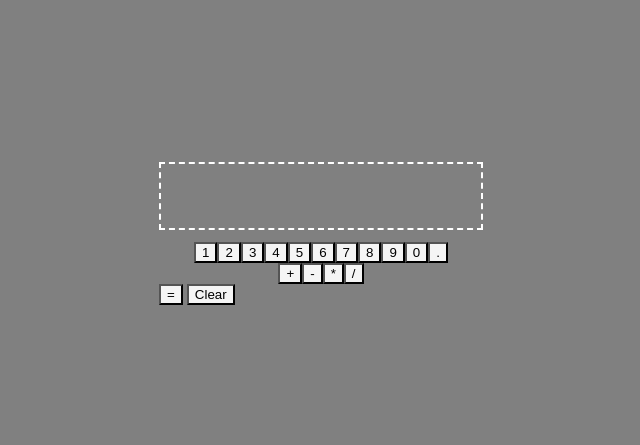
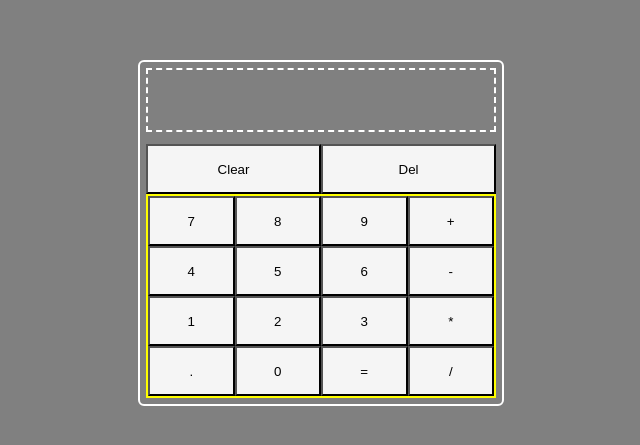
Before and after one commit to KPdev94/calculator, a plain HTML site: page index.html in a window 1280 px wide. Shown: the part 167-612 px from the top of the page, without its empty margins (319-959 px from the left). Drawn offline with Linux system fonts and the light colour scheme.

Commit message:
Fixed issues, made prettier
Need to fix delete button issue when deleting then trying to math

```diff
--- a/index.html
+++ b/index.html
@@ -7,29 +7,42 @@
         <link rel="stylesheet" href="./style.css">
     </head>
     <body>
-        <div id="display"></div>
-        <div class="numBtns">
-            <button class="numBtn" id="1">1</button>
-            <button class="numBtn" id="2">2</button>
-            <button class="numBtn" id="3">3</button>
-            <button class="numBtn" id="4">4</button>
-            <button class="numBtn" id="5">5</button>
-            <button class="numBtn" id="6">6</button>
-            <button class="numBtn" id="7">7</button>
-            <button class="numBtn" id="8">8</button>
-            <button class="numBtn" id="9">9</button>
-            <button class="numBtn" id="0">0</button>
-            <button class="numBtn" id=".">.</button>
+        <div class="calcContainer">
+            <div id="display"></div>
+            <div class="otherBtns">
+                <button class="clearBtn" id="clear">Clear</button>
+                <button class="deleteBtn" data-key="Backspace" id="delete">Del</button>
+            </div>
+                <div class="keypad">
+                    <div class="line1">
+                        <button class="numBtn" data-key="Digit7" id="7">7</button>
+                        <button class="numBtn" data-key="Digit8" id="8">8</button>
+                        <button class="numBtn" data-key="Digit9" id="9">9</button>
+                        <button class="mathBtn" data-key="NumpadAdd" id="add">+</button>
+                    </div>
+                    <div class="line2">
+                        <button class="numBtn" data-key="Digit4" id="4">4</button>
+                        <button class="numBtn" data-key="Digit5" id="5">5</button>
+                        <button class="numBtn" data-key="Digit6" id="6">6</button>
+                        <button class="mathBtn" data-key="NumpadSubtract" id="sub">-</button>
+
+                    </div>
+                    <div class="line3">
+                        <button class="numBtn" data-key="Digit1" id="1">1</button>
+                        <button class="numBtn" data-key="Digit2" id="2">2</button>
+                        <button class="numBtn" data-key="Digit3" id="3">3</button>
+                        <button class="mathBtn" data-key="NumpadMultiply" id="multiply">*</button>
+
+                    </div>
+                    <div class="line4">
+                        <button class="numBtn" data-key="Period" id=".">.</button>
+                        <button class="numBtn" data-key="Digit0" id="0">0</button>
+                        <button class="equalsBtn" data-key="Equal" id="equals">=</button>
+                        <button class="mathBtn" data-key="NumpadDivide" id="divide">/</button>
+                    </div>
+                </div>
+            </div>
         </div>
-        <div class="mathBtns">
-            <button class="mathBtn" id="add">+</button>
-            <button class="mathBtn" id="sub">-</button>
-            <button class="mathBtn" id="multiply">*</button>
-            <button class="mathBtn" id="divide">/</button>
-        </div>
-        <button class="equalsBtn" id="equals">=</button>
-        <button class="clearBtn" id="clear">Clear</button>
-
     </body>
     <script src="./script.js" defer></script>
 </html>
--- a/script.js
+++ b/script.js
@@ -2,10 +2,15 @@ let operator;
 let firstNum = "";
 let nextNum = "";
 let displayNum = "";
+const equalsBtn = document.querySelector("#equals");
+const deleteBtn = document.querySelector("#delete");
+const clearBtn = document.querySelector('#clear');
+const mathBtns = document.querySelectorAll(".mathBtn");
+const numBtns = document.querySelectorAll(".numBtn");
 
 const screen = document.querySelector('#display');
 
-const limit = (string) => {
+const limitLength = (string) => {
     return string.substring(0, 15);
 }
 
@@ -23,9 +28,13 @@ const operate = (operator, num1, num2) => {
         else if (operator == 'divide') return Number(num1 / num2);
 }
 
-const numBtns = document.querySelectorAll(".numBtn");
+
+
 numBtns.forEach((button) => {
     button.addEventListener('click', (e) => {
+        /* In future program class list add for selection of math and equals
+        btns and just make nums not work if selected is equals */
+
         if(firstNum && operator) {
             if(nextNum.includes(".") && e.target.id == ".") {
                 nextNum = nextNum;
@@ -36,7 +45,7 @@ numBtns.forEach((button) => {
             }
         else {
             if(nextNum.length >= 15) {
-                nextNum = limit(nextNum);
+                nextNum = limitLength(nextNum);
                 }
             else {
                 nextNum += e.target.id;
@@ -56,7 +65,7 @@ numBtns.forEach((button) => {
             }
             else{
                 if(firstNum.length >= 15) {
-                    firstNum = limit(firstNum);
+                    firstNum = limitLength(firstNum);
                 }
                 else {
                     firstNum += e.target.id;
@@ -73,35 +82,52 @@ numBtns.forEach((button) => {
     });
 });
 
-const mathBtns = document.querySelectorAll(".mathBtn");
+
 mathBtns.forEach((button) => {
     button.addEventListener('click', (e) => {
         if(nextNum != "") {
             displayNum = (operate(operator, Number(displayNum), Number(nextNum)));
             if(`${displayNum}`.length >= 15) {
-                displayNum = limit(displayNum);
+                displayNum = limitLength(displayNum);
                 screen.textContent = displayNum;
             }
             else if(`${displayNum}`.length < 15) {
                 screen.textContent = displayNum;
             }
         }
+        button.classList.remove('selectedMaths');
+        equalsBtn.classList.remove('selectedMaths');
+        e.target.classList.add('selectedMaths');
         operator = e.target.id;
         nextNum = "";
         console.log(`First: ${firstNum} Next: ${nextNum} Operator: ${operator} Display: ${displayNum}`);
         console.log(e.target.id);
-
     });
 });
 
-const equalsBtn = document.querySelector(".equalsBtn");
-equalsBtn.addEventListener('click', () => {
+
+deleteBtn.addEventListener('click', () => {
+    if(firstNum && nextNum) {
+        nextNum = nextNum.slice(0, -1);
+        screen.textContent = nextNum;
+    }
+    else if(firstNum && operator == null) {
+        firstNum = firstNum.slice(0, -1);
+        screen.textContent = firstNum;
+
+    }
+    else return;
+});
+
+equalsBtn.addEventListener('click', (e) => {
     if(screen.textContent != displayNum || screen.textContent == displayNum && nextNum == displayNum) {
         displayNum = (operate(operator, Number(displayNum), Number(nextNum)));
     }
     if(`${displayNum}`.length >= 15) {
-        displayNum = limit(displayNum.toString());
+        displayNum = limitLength(displayNum.toString());
     }
+    mathBtns.forEach((button) => button.classList.remove('selectedMaths'));
+    equalsBtn.classList.add('selectedMaths');
     screen.textContent = displayNum;
     operator = null;
     nextNum = "";
@@ -111,7 +137,13 @@ equalsBtn.addEventListener('click', () => {
              Display: ${displayNum}`);
 });
 
-const clearBtn = document.querySelector('#clear');
+window.addEventListener('keydown', (e) => {
+    let pressedBtn = document.querySelector(`button[data-key="${e.code}"]`)
+    console.log(pressedBtn.id);
+    pressedBtn.click();
+});
+
+
 clearBtn.addEventListener('click', () => {
     screen.textContent = "CLEARED";
     setTimeout(screenClear, 2000);
--- a/style.css
+++ b/style.css
@@ -6,9 +6,28 @@ body {
     justify-content: center;
     align-items: center;
 }
+.calcContainer {
+    display: flex;
+    flex: 1 1 auto;;
+    flex-direction: column;
+    border: 2px white solid;
+    padding: 6px;
+    border-radius: 6px;
+    width: 350px;
+}
+.line1, .line2, .line3, .line4 {
+    display: flex;
+    justify-content: center;
+    align-items: center;
+}
+.keypad {
+    display: flex;
+    flex-direction: column;
+}
+
 #display {
-    width: 40vh;
-    height: 8vh;
+    height: 60px;
+    width: auto;
     border: 2px dashed white;
     margin-bottom: 12px;
     color: whitesmoke;
@@ -17,14 +36,33 @@ body {
     align-items: center;
     font-size: 40px;
 }
+.selectedMaths {
+    background-color: bisque;
+}
 button {
     background-color: whitesmoke;
+    flex: 1 1 auto;
+    height: 50px;
+    width: 50px;
 }
-.numBtns {
+.otherBtns {
     display: flex;
+}
+.keypad {
+    display: flex;
+    flex: 1 1 auto;
+    border: 2px solid yellow;
+}
+.buttons {
+    border: 2px red solid;
+    display: flex;
+    flex: 1 1 auto;
+    justify-content: center;
+    border-radius: 4px;
+}
+.mathBtns {
+    border: 2px blue solid;
+    display: flex;
+    flex: 1 1 auto;
     justify-content: center;
 }
-.mathBtns {
-    display: flex;
-    justify-content: center;
-}
```
